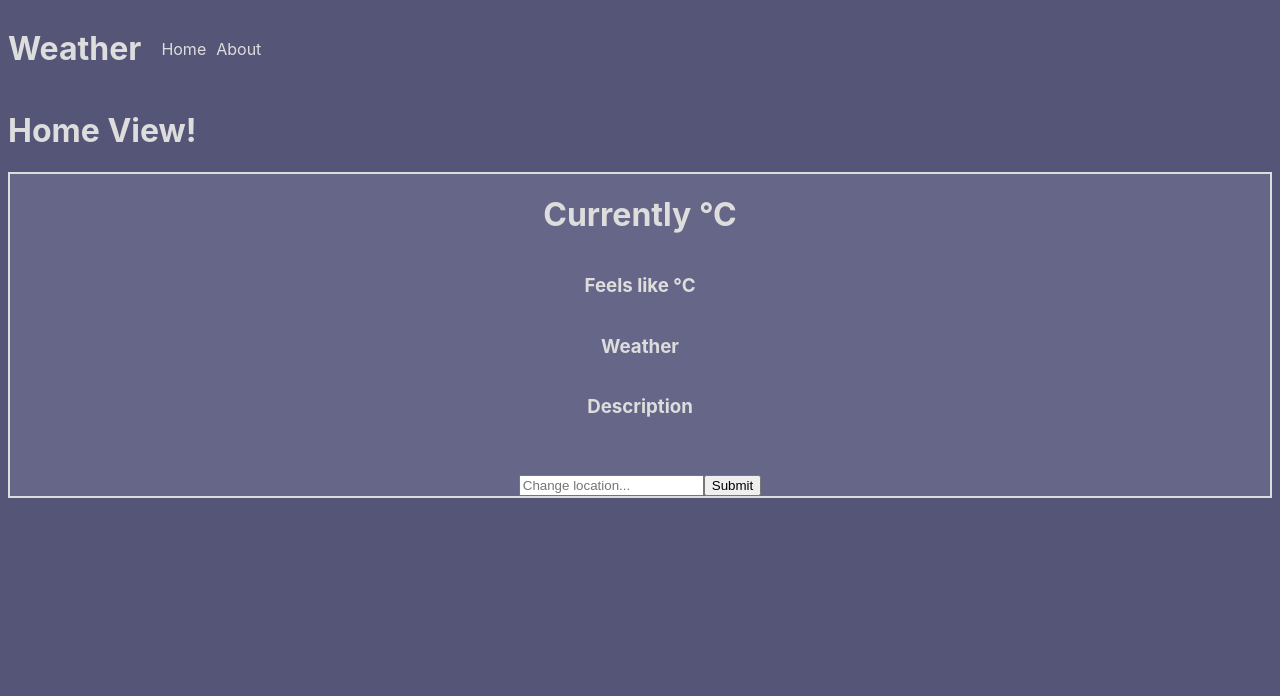
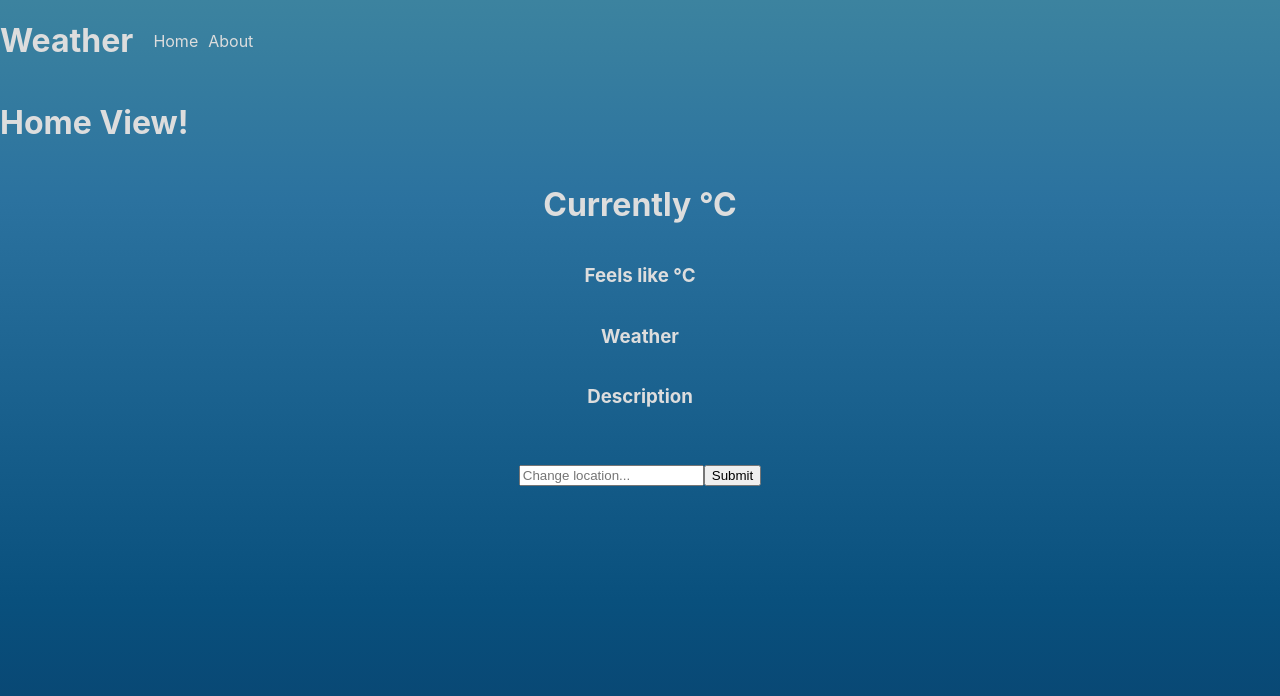
Before and after one commit to alx-b/weather, a React (Create React App) app: page / in a window 1280 px wide. Shown: the top 696 px of the page. Built offline with nearby package versions, Linux system fonts and the light colour scheme; no server answers.

Commit message:
Playing around with css.

```diff
--- a/src/components/weather_card/weather_card.css
+++ b/src/components/weather_card/weather_card.css
@@ -1,7 +1,10 @@
 .weather-card {
     display: grid;
-    background-color: #668;
+    /*background-color: #668;
+    background-color: #1a618e;
+    background-image: linear-gradient(0deg, #1a618e 50%, #2b729f 100%);
     border: 2px solid #ddd;
+    border-radius: 6px;*/
     text-align: center;
 }
 
--- a/src/index.css
+++ b/src/index.css
@@ -4,14 +4,20 @@
 }
 
 body {
-  margin: 1hw 1vw 1hw 1vw;
+  /*margin: 1hw 1vw 1hw 1vw;*/
+  margin: 0;
   font-family: -apple-system, BlinkMacSystemFont, 'Segoe UI', 'Roboto', 'Oxygen',
     'Ubuntu', 'Cantarell', 'Fira Sans', 'Droid Sans', 'Helvetica Neue',
     sans-serif;
   -webkit-font-smoothing: antialiased;
   -moz-osx-font-smoothing: grayscale;
-  background-color: #557;
+  /*background-color: #557;*/
   color: #ddd;
+  background-color: #1a618e;
+  background-image: linear-gradient(0deg, #08406c, #09507d, #1a618e, #2b729f, #3c839f);
+  background-repeat: no-repeat;
+  background-attachment: fixed;
+  height: 100vh;
 }
 
 code {
```
